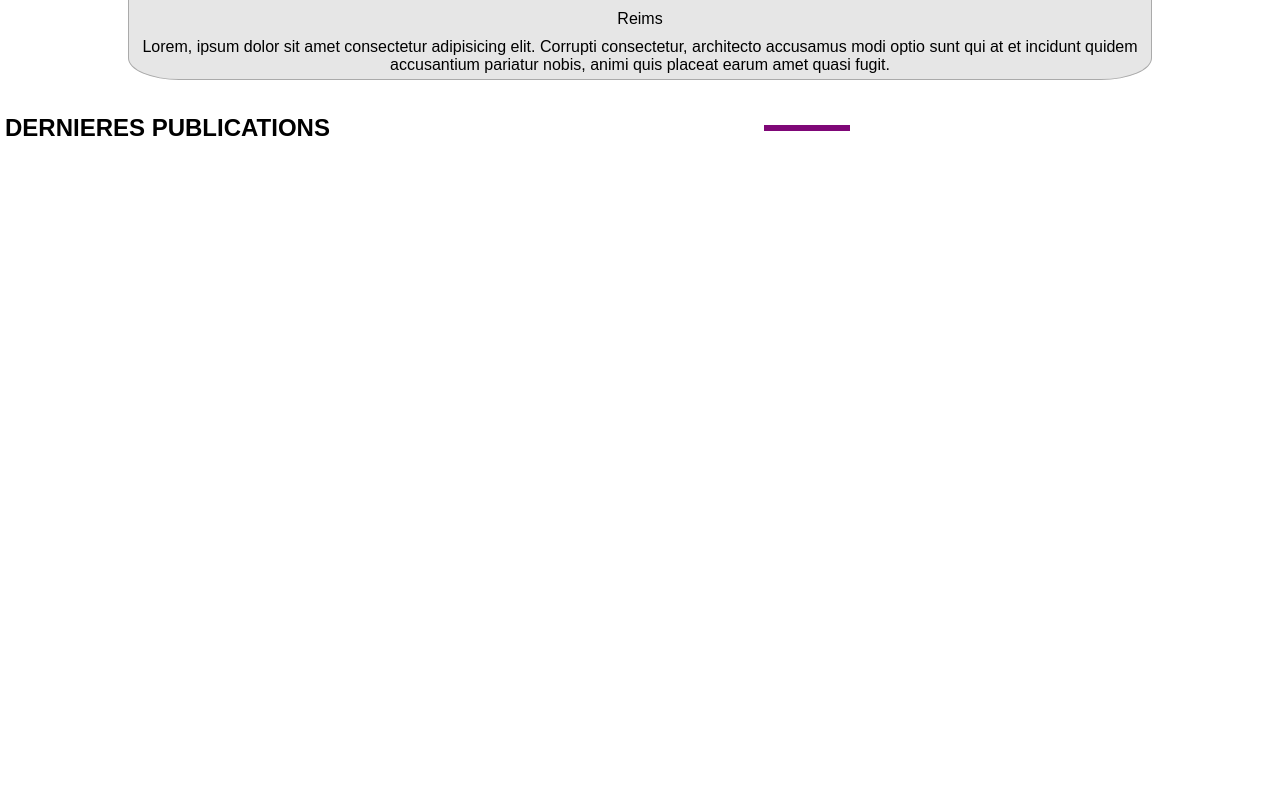
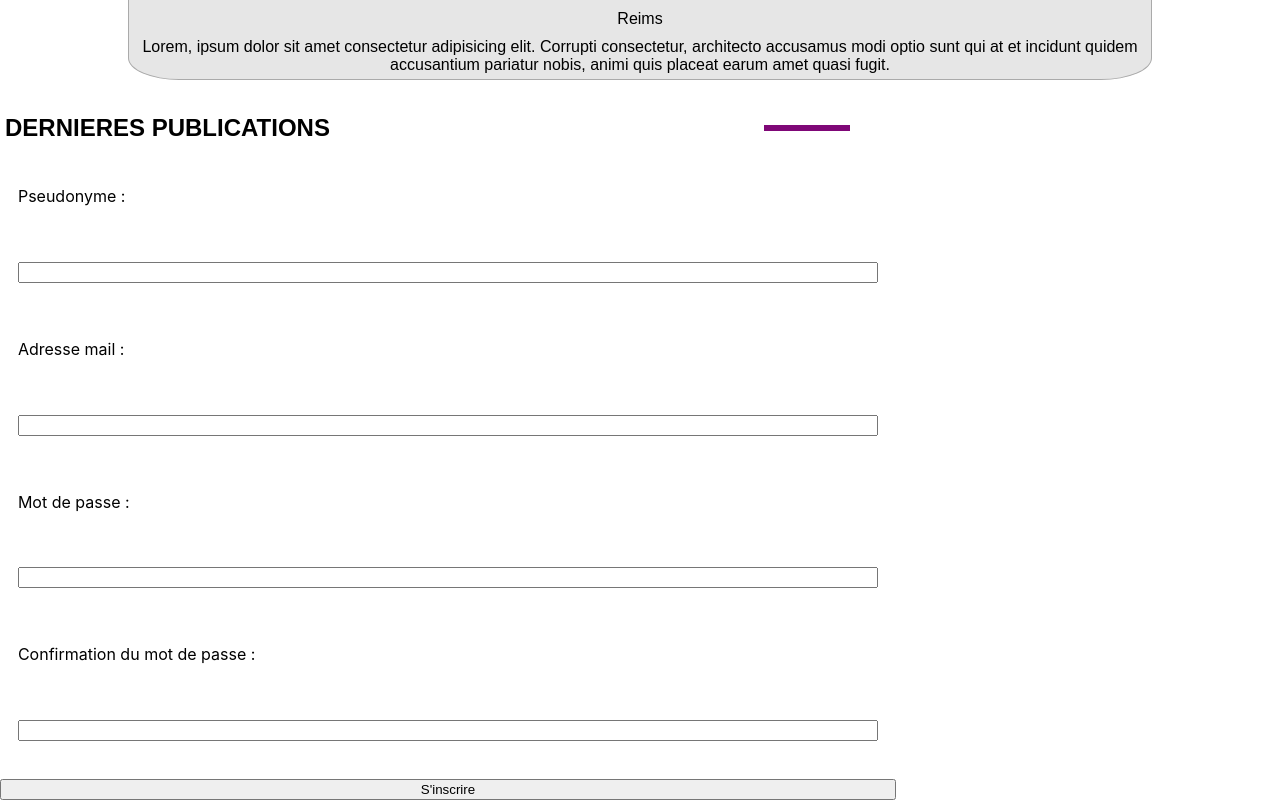
Before and after one commit to WildCodeSchool/reims-0919-js-jamusic, a React (Create React App) app in the folder front/: page / in a window 1280 px wide. Shown: the part 507-1307 px from the top of the page. Before the commit the page ends 800 px from the top, so only its background shows below. Built offline with nearby package versions, Linux system fonts and the light colour scheme; no server answers.

Commit message:
Added a form for the creation of a profile, not functional yet, just a visual representation.

```diff
--- a/front/src/App.js
+++ b/front/src/App.js
@@ -1,8 +1,8 @@
-
-import React from "react";
-import "./App.css";
-import axios from "axios";
-import Profile from "./Components/Profile";
+import React from 'react'
+import './App.css'
+import axios from 'axios'
+import Profile from './Components/Profile'
+import CreateProfile from './Components/CreateProfile'
 
 class App extends React.Component {
     constructor(props) {
@@ -16,7 +16,7 @@ class App extends React.Component {
     componentDidMount() {
         axios
             .all([
-                axios.get('http://localhost:3000/profiles'),
+                axios.get('http://localhost:3000/profiles/'),
                 axios.get('http://localhost:3000/tags')
             ])
             .then(
@@ -28,14 +28,14 @@ class App extends React.Component {
             )
     }
 
-
     render() {
         return (
             <div className='app'>
                 <h1 className='title'>JaMusic</h1>
                 <Profile />
+                <CreateProfile />
             </div>
-    );
+        )
     }
 }
 
--- a/front/src/Components/CreateProfile.jsx
+++ b/front/src/Components/CreateProfile.jsx
@@ -8,19 +8,19 @@ const CreateProfile = () => {
             <br />
             <input type='text' name='nickname' id='nickname' required />
             <br />
-            <label htmlFor='firstname'>Prénom :</label>
+            <label htmlFor='email'>Adresse mail :</label>
             <br />
-            <input type='text' name='firstname' id='firstname' required />
+            <input type='email' name='email' id='email' required />
             <br />
-            <label htmlFor='lastname'>Nom :</label>
+            <label htmlFor='password'>Mot de passe :</label>
             <br />
-            <input type='text' name='lastname' id='lastname' required />
+            <input type='password' name='password' id='password' required />
             <br />
-            <button
-                type='submit'
-                id='submit'
-                formAction='http://localhost:3000/profiles'
-            >
+            <label htmlFor='password2'>Confirmation du mot de passe :</label>
+            <br />
+            <input type='password' name='password2' id='password2' />
+            <br />
+            <button type='submit' id='submit'>
                 S'inscrire
             </button>
         </form>
```
Lines whose indentation alone changed are shown as unchanged.
